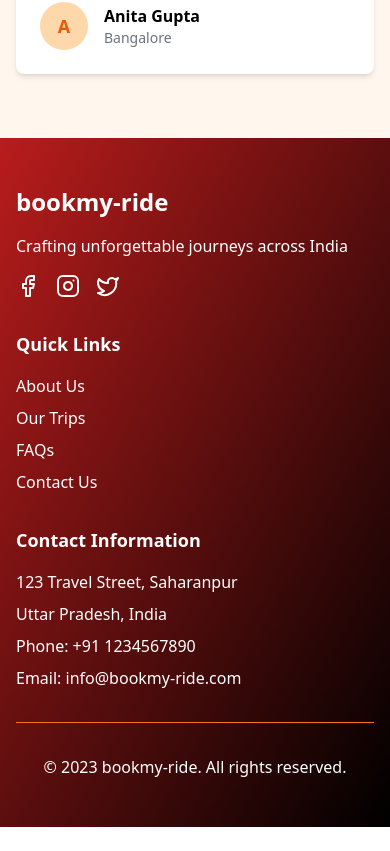
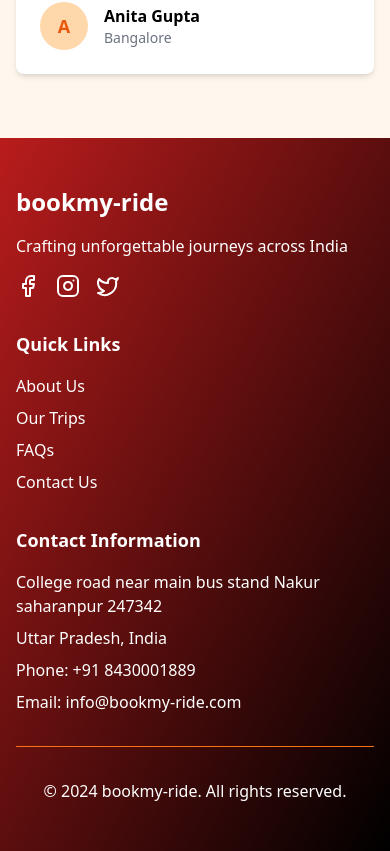
Before and after one commit to 1thenameisshivam/bookmy-ride, a React (Vite) app: page / in a window 390 px wide. Shown: the part 5496-6347 px from the top of the page. Before the commit the page ends 6323 px from the top, so only its background shows below. Built offline with nearby package versions, Linux system fonts and the light colour scheme; no server answers.

Commit message:
Updated the footer with the links,address and the phone number

```diff
--- a/src/components/LandingPage/Footer.jsx
+++ b/src/components/LandingPage/Footer.jsx
@@ -8,30 +8,35 @@ export default function Footer() {
                 <div className="grid grid-cols-1 md:grid-cols-3 gap-8">
                     <div>
                         <h3 className="text-2xl font-bold mb-4">bookmy-ride</h3>
-            <p className="mb-4">Crafting unforgettable journeys across India</p>
+                        <p className="mb-4">
+                            Crafting unforgettable journeys across India
+                        </p>
                         <div className="flex space-x-4">
-              <Link
-                href="#"
+                            <a
+                                target="_blank"
+                                href="https://www.facebook.com/people/bookmyridein/61567909115992/?mibextid=ZbWKwL"
                                 className="hover:text-orange-200 transition-colors"
                             >
                                 <Facebook size={24} />
-              </Link>
-              <Link
-                href="#"
+                            </a>
+                            <a
+                                href="https://www.instagram.com/bookmy_ride.in/profilecard/?igsh=MTZ2bnRlZGtid2xueg== "
                                 className="hover:text-orange-200 transition-colors"
                             >
                                 <Instagram size={24} />
-              </Link>
-              <Link
+                            </a>
+                            <a
                                 href="#"
                                 className="hover:text-orange-200 transition-colors"
                             >
                                 <Twitter size={24} />
-              </Link>
+                            </a>
                         </div>
                     </div>
                     <div>
-            <h4 className="text-lg font-semibold mb-4">Quick Links</h4>
+                        <h4 className="text-lg font-semibold mb-4">
+                            Quick Links
+                        </h4>
                         <ul className="space-y-2">
                             <li>
                                 <Link
@@ -68,15 +73,20 @@ export default function Footer() {
                         </ul>
                     </div>
                     <div>
-            <h4 className="text-lg font-semibold mb-4">Contact Information</h4>
-            <p className="mb-2">123 Travel Street, Saharanpur</p>
+                        <h4 className="text-lg font-semibold mb-4">
+                            Contact Information
+                        </h4>
+                        <p className="mb-2">
+                            College road near main bus stand Nakur saharanpur
+                            247342
+                        </p>
                         <p className="mb-2">Uttar Pradesh, India</p>
-            <p className="mb-2">Phone: +91 1234567890</p>
+                        <p className="mb-2">Phone: +91 8430001889</p>
                         <p>Email: info@bookmy-ride.com</p>
                     </div>
                 </div>
                 <div className="mt-8 pt-8 border-t border-orange-500 text-center">
-          <p>&copy; 2023 bookmy-ride. All rights reserved.</p>
+                    <p>&copy; 2024 bookmy-ride. All rights reserved.</p>
                 </div>
             </div>
         </footer>
```
Lines whose indentation alone changed are shown as unchanged.
